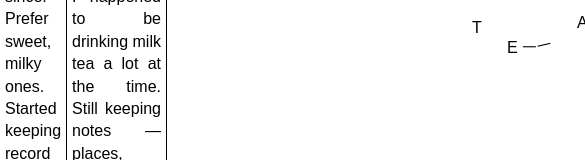
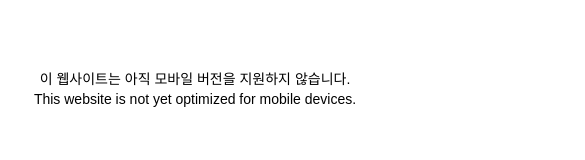
Before and after one commit to jungpark0/milktea, a plain HTML site: page index-en.html in a window 390 px wide. Shown: the part 332-492 px from the top of the page, 585 px wide, since content can reach past the window. Drawn offline with Linux system fonts and the light colour scheme; a web font is replaced by a local one.

Commit message:
Add files via upload

```diff
--- a/index-en.html
+++ b/index-en.html
@@ -9,6 +9,7 @@
     <link rel="stylesheet" href="https://use.typekit.net/dcr8ubk.css">
 </head>
 <body>
+<div class="main-content">
     <header>
         <div class="header1">
             <div><a href="index-en.html" id="title">milk tea</a></div>
@@ -106,11 +107,16 @@
                 <p><a class="fly-text" id="fly-text17" href="index.html">!</a></p>
                 <p><a class="fly-text" id="fly-text18" href="index.html">!</a></p>
                 <p><a class="fly-text" id="fly-text19" href="index.html">!</a></p>
-
-
             </div>
         </div>
     </div>
+</div>
+
+<div class="no-mobile">
+    <p>이 웹사이트는 아직 모바일 버전을 지원하지 않습니다.</p>
+    <p>This website is not yet optimized for mobile devices.</p>
+</div>
+
 <script src="script.js"></script>
 
 </body>
--- a/style.css
+++ b/style.css
@@ -412,3 +412,24 @@ header {
 	grid-template-columns: 1fr 1fr 2fr 2fr 2fr 2fr;
 	height: calc(100dvh - 80px);
 }
+
+
+
+.no-mobile {
+  display: none;
+}
+
+@media (max-width: 767px) {
+  .main-content {
+    display: none;
+  }
+  .no-mobile {
+    height: 100%;
+    display: flex !important;
+    flex-direction: column;
+    align-items: center;
+    justify-content: center;
+    font-size: 14px;
+    color: black;
+  }
+}
```
Also changed, not shown: cups-of-milktea-en.html (+7 -0 lines), cups-of-milktea.html (+7 -0 lines), index.html (+8 -2 lines). Lines whose indentation alone changed are shown as unchanged.
